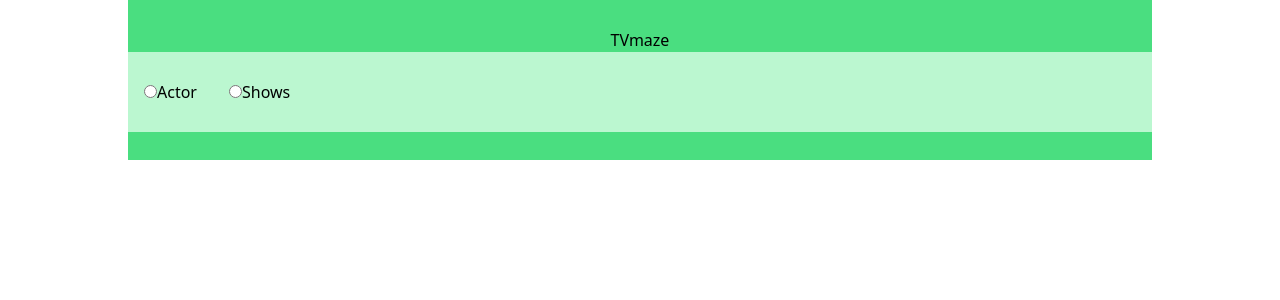
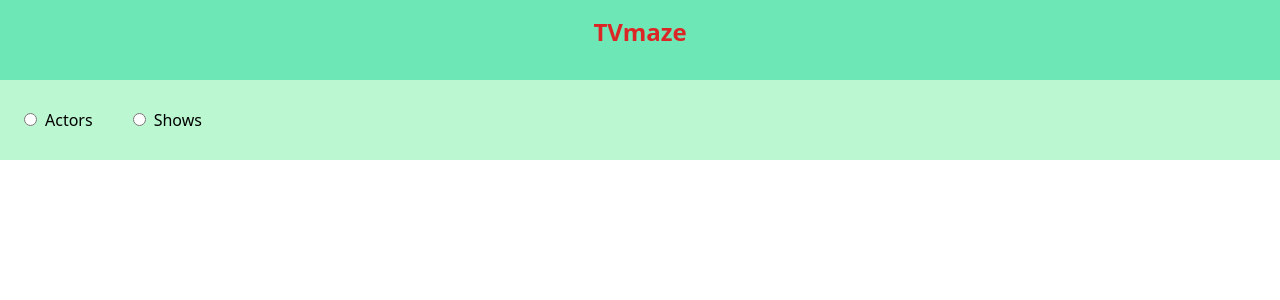
Before and after one commit to shubhaseesh/TVmaze, a React (Create React App) app in the folder tvmaze/: page / in a window 1280 px wide. Shown: the top 300 px of the page. Built offline with nearby package versions, Linux system fonts and the light colour scheme.

Commit message:
styles added in Header, Items, SearchBar component

```diff
--- a/tvmaze/src/App.js
+++ b/tvmaze/src/App.js
@@ -47,9 +47,11 @@
             <Item
               key={item.show.id && item.show.id}
               id={item.show.id && item.show.id}
+              url={item.show.url && item.show.url}
               name={item.show.name && item.show.name}
               image={item.show.image ? item.show.image : ImageNotAvailable}
-              rating={item.show.rating.average && item.show.rating.average}
+              rating={item.show.rating.average ? item.show.rating.average: "N/A"}
+              summary={item.show.summary ? item.show.summary: "N/A"}
             />
           ))}
       </div>
--- a/tvmaze/src/components/Header.js
+++ b/tvmaze/src/components/Header.js
@@ -11,26 +11,30 @@
   }, [category, onChange]);
 
   return (
-    <div className="bg-green-400 h-40 flex flex-col justify-center item-center w-[80%]">
-      <h3 className="text-center">TVmaze</h3>
-      <div className="flex justify-start items-center relative bg-green-200 w-full  h-1/2 ">
+    <div className="bg-emerald-300 h-40 flex flex-col justify-between item w-full">
+      <h1 className="text-center text-2xl text-red-600 font-bold p-4">
+        TVmaze
+      </h1>
+      <div className="flex justify-start items-center relative bg-green-200 w-full h-1/2">
         <div className="mx-4">
           <input
+            className="mx-2"
             type="radio"
-            name='radio'
+            name="radio"
             onChange={handleChange}
             value="people"
           />
-          <label>Actor</label>
+          <label className="font-light">Actors</label>
         </div>
         <div className="mx-4">
           <input
-            name='radio'
+            className="mx-2"
+            name="radio"
             type="radio"
             onChange={handleChange}
             value="shows"
           />
-          <label>Shows</label>
+          <label className="font-light">Shows</label>
         </div>
       </div>
     </div>
--- a/tvmaze/src/components/Item.js
+++ b/tvmaze/src/components/Item.js
@@ -1,19 +1,23 @@
 import React from "react";
 // import { Link } from "react-router-dom";
 
-const Item = ({ url, id, name, image, rating }) => {
+const Item = ({ url, name, image, rating, summary }) => {
   return (
-    <div className="inline-block mt-4 mr-0 bg-white shadow-lg cursor-pointer">
-      <div className="bg-sky-300">
+    <div className="mt-4 mr-0 bg-white shadow-lg cursor-pointer">
+      <div className="bg-sky-300 p-3">
         <img
-          className="object-fill h-56 w-96"
+          className="object-fill h-56 w-full"
           src={image.medium ? image.medium : image}
           alt={name}
         />
       </div>
-      <div>
-        <h4>{name}</h4>
-        <h4>{rating}</h4>
+      <div className="p-3">
+        {name && <h4>Name : {name}</h4>}
+        {rating && <h4>Rating : {rating}</h4>}
+        <div className="flex flex-row flex-wrap">
+          <span>Summary :</span>
+          <div dangerouslySetInnerHTML={{ __html: summary }} />
+        </div>
       </div>
     </div>
   );
--- a/tvmaze/src/components/SearchBar.js
+++ b/tvmaze/src/components/SearchBar.js
@@ -19,9 +19,12 @@
     onClick(data);
   };
   return (
-    <form onSubmit={submitHandler} className="flex flex-col items-center mt-8">
+    <form
+      onSubmit={submitHandler}
+      className="flex flex-row justify-between items-center mt-8"
+    >
       <input
-        className="w-full bg-white text-black border border-red-600 rounded h-10 p-2 shadow-xl placeholder-gray-500 placeholder-opacity-100"
+        className=" mx-3 bg-white text-black border w-96 border-red-600 rounded-sm h-10 p-2 shadow-xl placeholder-gray-500 placeholder-opacity-100"
         type={type}
         value={searchString}
         placeholder={`Search ${searchType}`}
@@ -29,7 +32,7 @@
       />
 
       <button
-        className="w-full bg-blue-700 mt-3 text-white rounded-sm h-10"
+        className="w-full bg-blue-700 text-white font-extrabold rounded-sm h-10"
         onClick={itemSearchHandle}
       >
         Search
```
